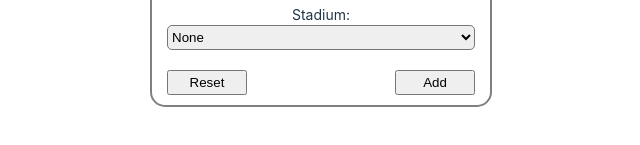
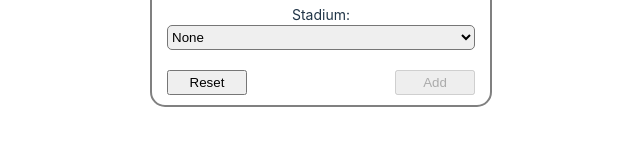
Before and after one commit to proga-react-practice/sigma-bohdan-mylyi, a React (Vite) app: page / in a window 1280 px wide. Shown: the part 479-624 px from the top of the page, without its empty margins (319-959 px from the left). Built offline with nearby package versions, Linux system fonts and the light colour scheme.

Commit message:
validate add button

```diff
--- a/src/App.tsx
+++ b/src/App.tsx
@@ -1,4 +1,4 @@
-import { useState } from 'react'
+import { useEffect, useState } from 'react'
 import './App.css'
 
 function App() {
@@ -14,6 +14,15 @@ function App() {
   const [stadium, setStadium] = useState('');
   const [stadiumDirty, setStadiumDirty] = useState(false);
   const [stadiumError, setStadiumError] = useState('Input can not be empty!');
+  const [formValid, setFormValid] = useState(false);
+
+  useEffect(() => {
+    if(firstTeamError || secondTeamError || ticketsError || stadiumError) {
+      setFormValid(false);
+    } else {
+      setFormValid(true);
+    }
+  }, [firstTeamError, secondTeamError, ticketsError, stadiumError])
 
 
   const teamHandler = (e, setTeam, setDirty, setError) => {
@@ -142,7 +151,11 @@ function App() {
           </select>
           <div className="buttons">
             <button type='reset' className='button' onClick={resetHandler}>Reset</button>
-            <button type='submit' className='button'>Add</button>
+            <button
+            type='submit'
+            className='button'
+            disabled={!formValid}
+            >Add</button>
           </div>
         </form>
       </div>
```
